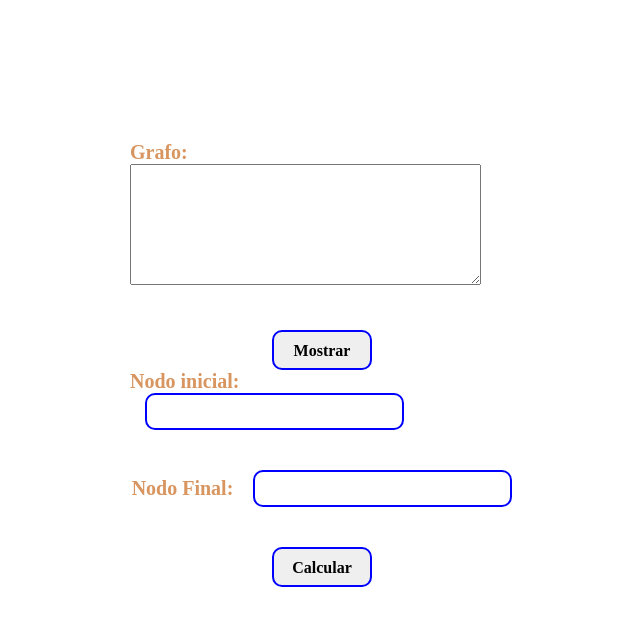
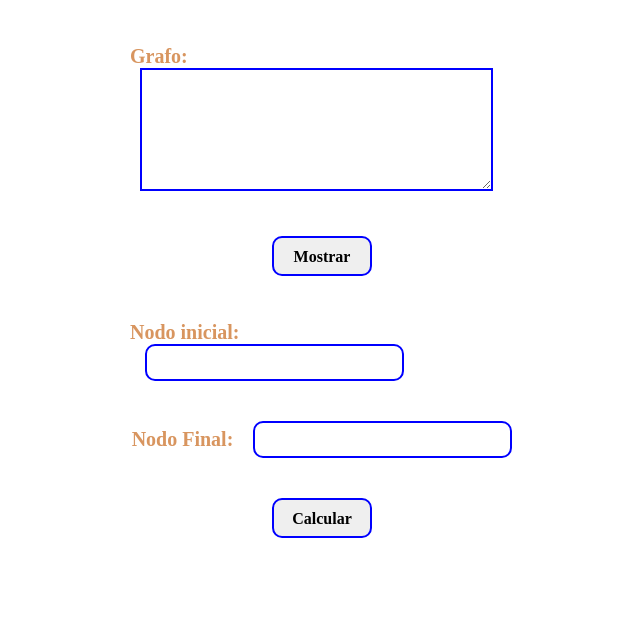
Before and after one commit to HumbleG0d/dijkstra_algorithm, a website with bundled scripts: page html/index.html in a window 1280 px wide. Shown: the whole page, without its empty margins (540-1180 px from the left). Built offline with nearby package versions, Linux system fonts and the light colour scheme.

Commit message:
change font size parraf

```diff
--- a/css/style.css
+++ b/css/style.css
@@ -20,7 +20,7 @@ body {
   display: flex;
   flex-direction: column;
   align-items: center;
-  justify-content: center;
+  justify-content: space-evenly;
   width: 30vw;
   height: 100vh;
 }
@@ -53,5 +53,10 @@ body {
 }
 
 .path {
-  font-size: 18px;
+  font-size: 32px;
 }
+
+.grafo {
+  border: 2px solid blue;
+  margin-left: 10px;
+}
```
